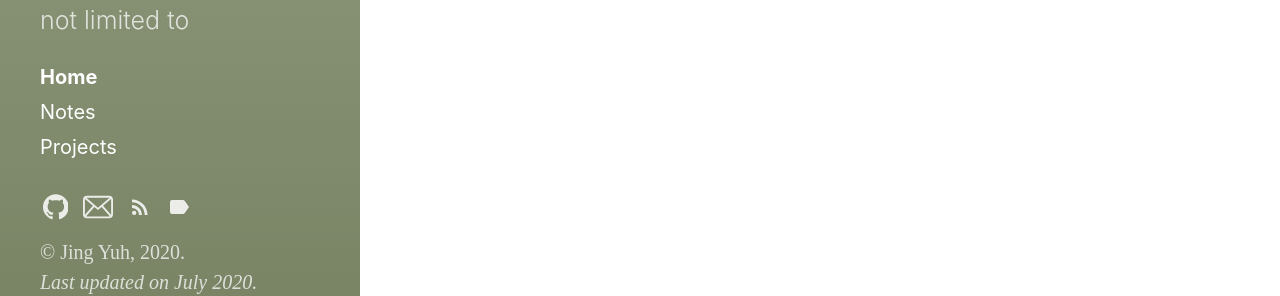
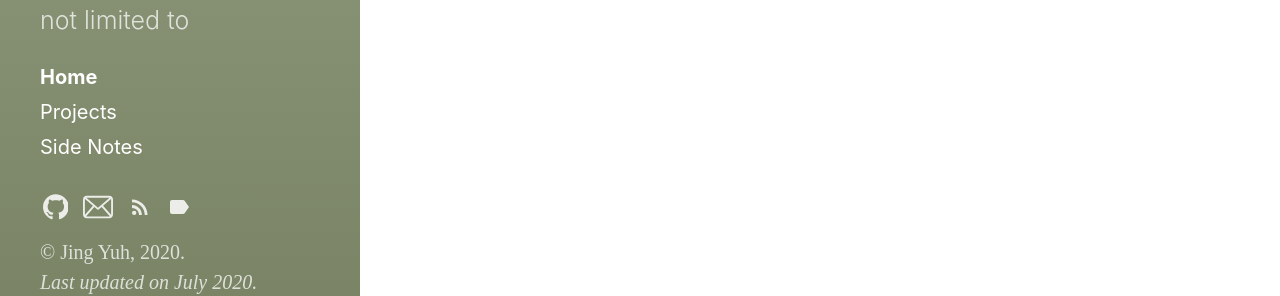
Before and after one commit to jyang123-bit/Website, a Jekyll site: the page built from index.html, in a window 1280 px wide. Shown: the part 543-839 px from the top of the page. Built offline with Jekyll 4.4.1, drawn with Linux system fonts in a browser that asks for light colours; the list of posts is cut into pages by our own code.

Commit message:
Update and rename Notes.md to Side Notes.md

```diff
--- a/category/Notes.md
+++ b/category/Side Notes.md
@@ -1,11 +1,11 @@
 ---
 layout: category
-title: Notes
+title: Side Notes
 
 
 ---
 <p class="message">
-  <span class="padded-dropcap">T</span>o catch up with an idea, I have to dive in the pile of archived notebooks, which is not an ideal to catch a big fish over the years.
+  <span class="padded-dropcap">T</span>o catch up with an idea, I have to dive into the pile of archived notebooks, which is not an ideal to catch a big fish over the years.
 </p>
 
 ---
```
